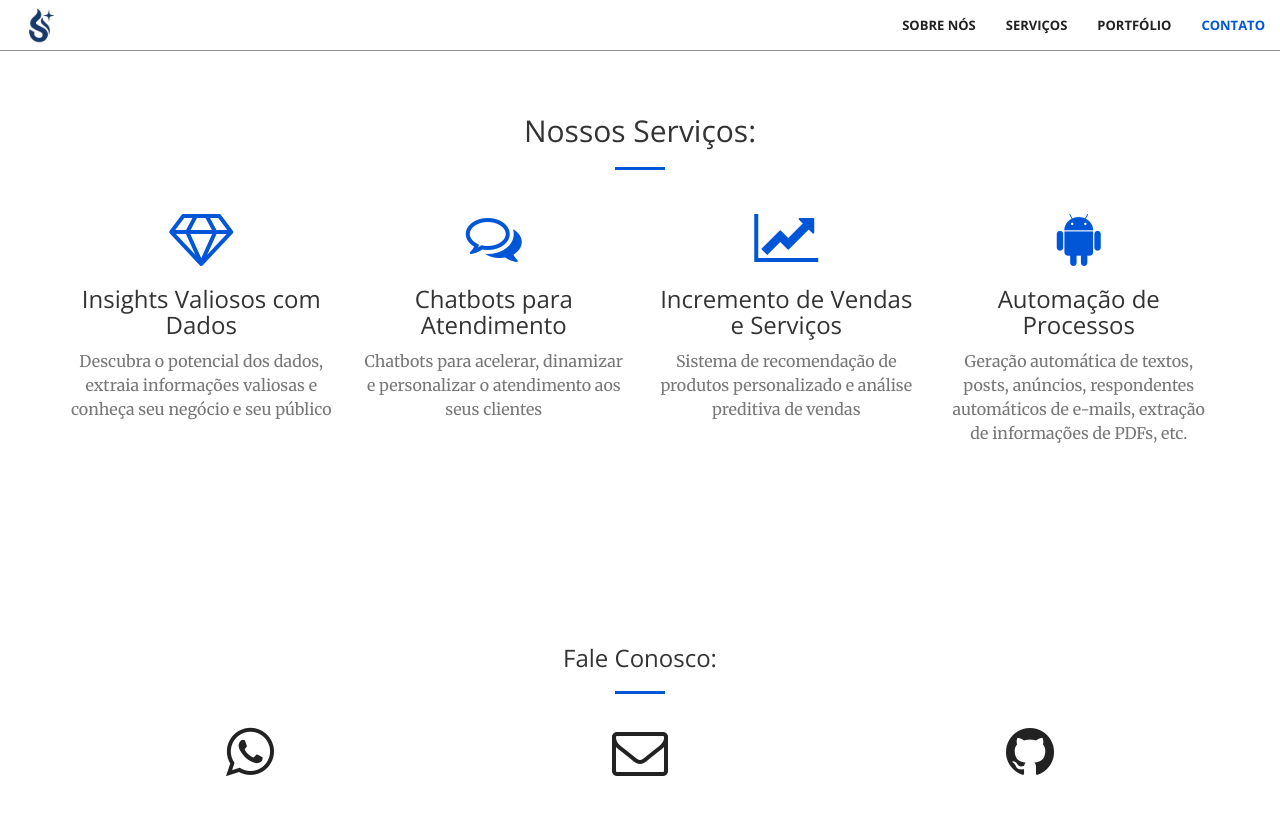
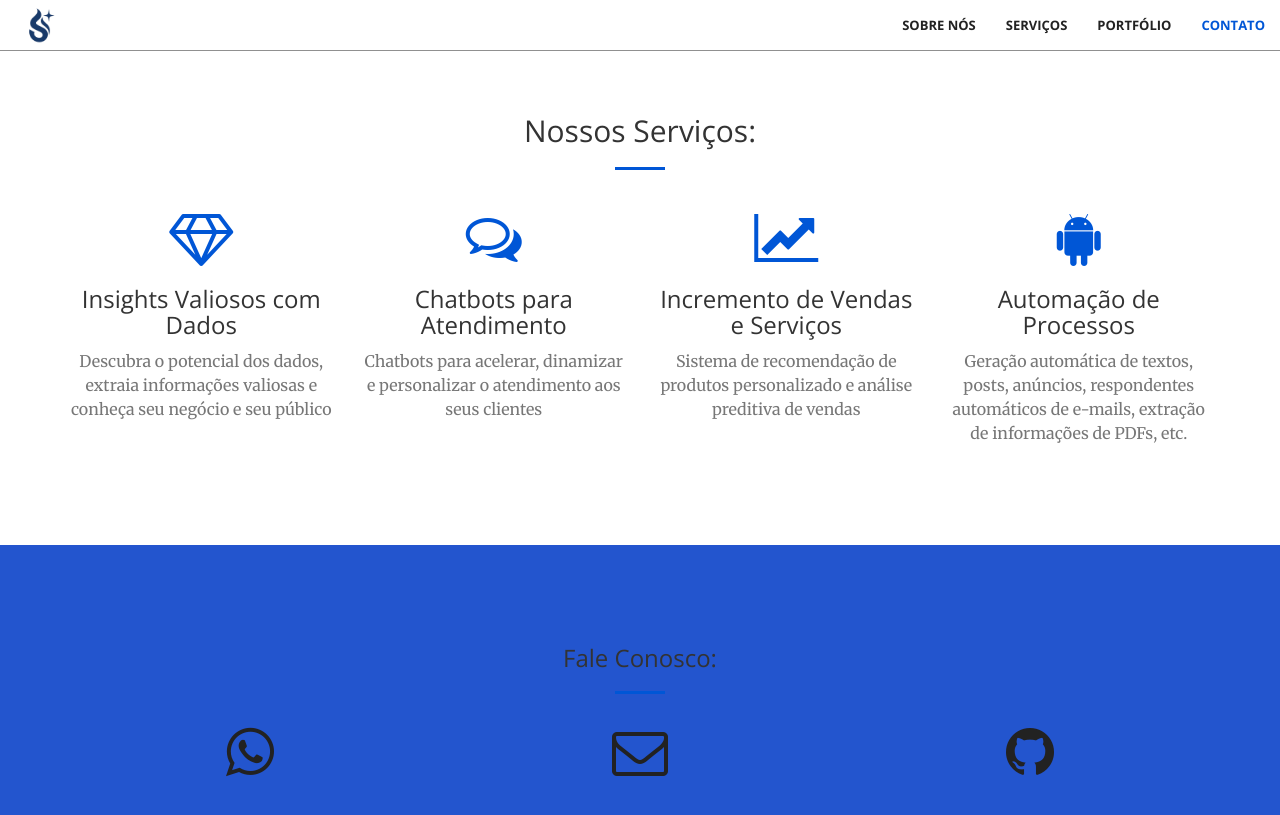
Before and after one commit to Benfluc/sparkia, a Jekyll site: the page built from index.html, in a window 1280 px wide and 900 px high, scrolled down 1278 px. Shown: the top 815 px of the window. Built offline with Jekyll 4.4.1, drawn with Linux system fonts in a browser that asks for light colours.

Commit message:
Update contact.html

```diff
--- a/_includes/contact.html
+++ b/_includes/contact.html
@@ -1,4 +1,4 @@
-<section id="contact" style="background-color: #ffffff;">
+<section id="contact" style="background-color: #2355CE;">
     <div class="container text-center">
 
         <h3 class="section-heading">Fale Conosco:</h3>
```
